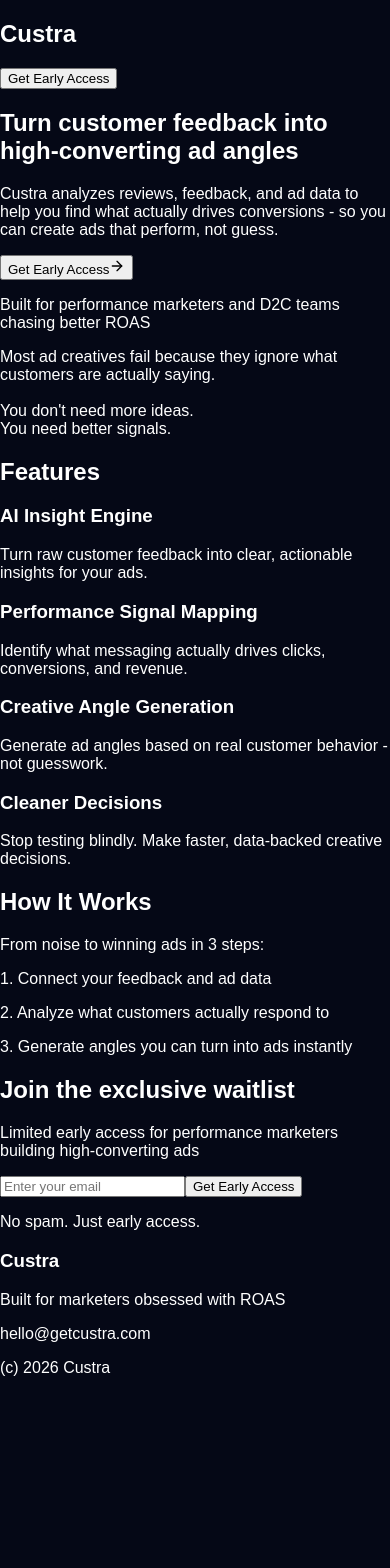
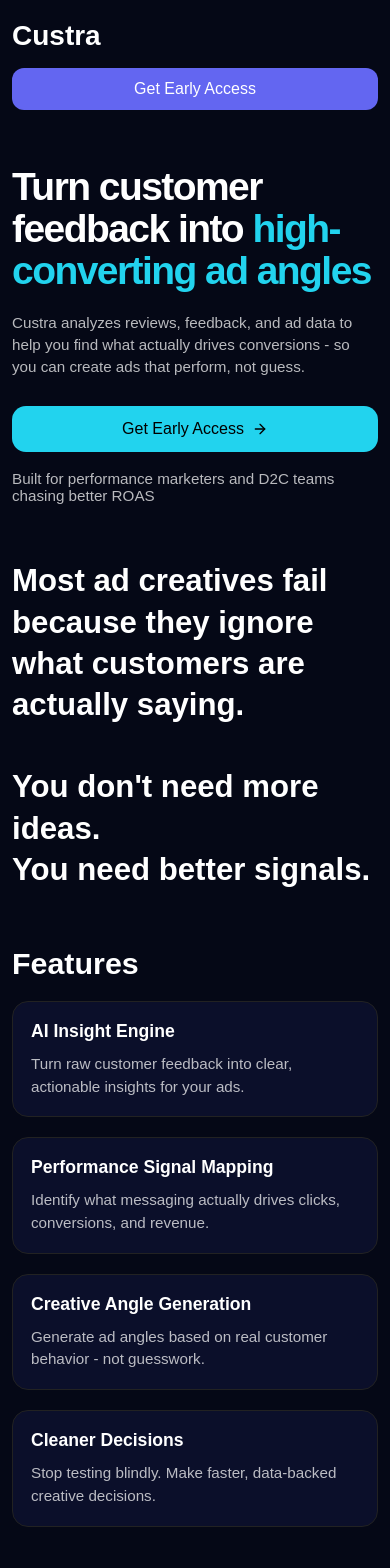
Before and after one commit to boss23custra/Custra, a React (Vite) app: page / in a window 390 px wide. Shown: the top 1568 px of the page. Before the commit the page ends 1393 px from the top, so only its background shows below. Built offline with nearby package versions, Linux system fonts and the light colour scheme.

Commit message:
Improve landing page mobile responsiveness

```diff
--- a/src/styles/index.css
+++ b/src/styles/index.css
@@ -1,6 +1,339 @@
+* {
+  box-sizing: border-box;
+}
+
+html {
+  scroll-behavior: smooth;
+}
+
 body {
   margin: 0;
   font-family: Arial, sans-serif;
   background: #050816;
   color: white;
 }
+
+button,
+input {
+  font: inherit;
+}
+
+#root {
+  min-height: 100vh;
+}
+
+.landing-shell {
+  min-height: 100vh;
+  background: #050816;
+  color: white;
+}
+
+.landing-page {
+  width: min(1120px, calc(100% - 48px));
+  margin: 0 auto;
+  padding: 40px 0 32px;
+}
+
+.landing-header {
+  display: flex;
+  justify-content: space-between;
+  align-items: center;
+  gap: 16px;
+  margin-bottom: 60px;
+}
+
+.brand {
+  margin: 0;
+  font-size: 2.5rem;
+  font-weight: 700;
+}
+
+.nav-button,
+.submit-button {
+  padding: 12px 18px;
+  background: #6366f1;
+  border: none;
+  border-radius: 12px;
+  color: white;
+  cursor: pointer;
+  transition: transform 180ms ease, opacity 180ms ease;
+}
+
+.primary-button {
+  padding: 14px 22px;
+  background: #22d3ee;
+  border: none;
+  border-radius: 14px;
+  color: #000;
+  cursor: pointer;
+  display: inline-flex;
+  align-items: center;
+  justify-content: center;
+  gap: 8px;
+  transition: transform 180ms ease, opacity 180ms ease;
+}
+
+.nav-button:hover,
+.primary-button:hover,
+.submit-button:hover {
+  transform: translateY(-1px);
+  opacity: 0.96;
+}
+
+.hero-section,
+.problem-section,
+.content-section {
+  margin-top: 80px;
+}
+
+.hero-section {
+  margin-top: 0;
+}
+
+.hero-title {
+  margin: 0;
+  max-width: 1100px;
+  font-size: clamp(2.5rem, 6vw, 4.5rem);
+  line-height: 1.04;
+  font-weight: 700;
+  letter-spacing: -0.04em;
+}
+
+.hero-highlight {
+  color: #22d3ee;
+}
+
+.hero-copy,
+.hero-support,
+.section-copy,
+.trust-copy,
+.feature-copy,
+.footer-copy,
+.footer-email {
+  color: rgba(255, 255, 255, 0.72);
+}
+
+.hero-copy {
+  margin: 20px 0 0;
+  max-width: 700px;
+  font-size: 1.15rem;
+  line-height: 1.45;
+}
+
+.hero-actions {
+  margin-top: 28px;
+}
+
+.hero-support {
+  margin: 18px 0 0;
+  max-width: 680px;
+  font-size: 1rem;
+}
+
+.problem-copy {
+  margin: 0;
+  max-width: 760px;
+  font-size: clamp(2rem, 4vw, 3rem);
+  line-height: 1.28;
+  font-weight: 700;
+}
+
+.section-title {
+  margin: 0 0 20px;
+  font-size: 1.9rem;
+}
+
+.section-copy {
+  margin: 0;
+  max-width: 640px;
+  line-height: 1.5;
+}
+
+.feature-grid {
+  display: grid;
+  grid-template-columns: repeat(4, minmax(0, 1fr));
+  gap: 20px;
+}
+
+.feature-card {
+  min-width: 0;
+  padding: 22px;
+  border: 1px solid #222;
+  border-radius: 16px;
+  background: #0b0f2a;
+}
+
+.feature-title {
+  margin: 0;
+  font-size: 1.1rem;
+  line-height: 1.3;
+}
+
+.feature-copy {
+  margin: 10px 0 0;
+  line-height: 1.5;
+}
+
+.steps-list {
+  display: grid;
+  gap: 14px;
+  margin-top: 20px;
+}
+
+.step-item {
+  margin: 0;
+  color: rgba(255, 255, 255, 0.8);
+  line-height: 1.5;
+}
+
+.waitlist-form {
+  display: flex;
+  gap: 12px;
+  align-items: center;
+  margin-top: 20px;
+}
+
+.email-input {
+  flex: 1;
+  min-width: 0;
+  padding: 14px 16px;
+  border-radius: 12px;
+  border: 1px solid #333;
+  background: #0f172a;
+  color: white;
+  outline: none;
+}
+
+.email-input:focus {
+  border-color: #22d3ee;
+  box-shadow: 0 0 0 3px rgba(34, 211, 238, 0.14);
+}
+
+.trust-copy {
+  margin: 12px 0 0;
+}
+
+.landing-footer {
+  display: flex;
+  justify-content: space-between;
+  align-items: center;
+  gap: 16px;
+  flex-wrap: wrap;
+  margin-top: 80px;
+  padding-top: 24px;
+  border-top: 1px solid #1e293b;
+}
+
+.footer-brand {
+  margin: 0;
+}
+
+.footer-meta {
+  text-align: right;
+}
+
+.footer-email,
+.footer-copy {
+  margin: 4px 0 0;
+}
+
+.footer-email {
+  margin-top: 0;
+}
+
+@media (max-width: 1024px) {
+  .feature-grid {
+    grid-template-columns: repeat(2, minmax(0, 1fr));
+  }
+}
+
+@media (max-width: 720px) {
+  .landing-page {
+    width: min(100% - 32px, 680px);
+    padding: 24px 0 28px;
+  }
+
+  .landing-header {
+    margin-bottom: 40px;
+  }
+
+  .brand {
+    font-size: 1.9rem;
+  }
+
+  .nav-button,
+  .submit-button,
+  .primary-button {
+    width: 100%;
+  }
+
+  .hero-section,
+  .problem-section,
+  .content-section,
+  .landing-footer {
+    margin-top: 56px;
+  }
+
+  .hero-title {
+    font-size: clamp(2.2rem, 10vw, 3.2rem);
+    line-height: 1.08;
+  }
+
+  .hero-copy {
+    font-size: 1rem;
+  }
+
+  .problem-copy {
+    font-size: clamp(1.9rem, 8vw, 2.6rem);
+    line-height: 1.32;
+  }
+
+  .feature-grid {
+    grid-template-columns: 1fr;
+  }
+
+  .waitlist-form {
+    flex-direction: column;
+    align-items: stretch;
+  }
+
+  .landing-footer {
+    flex-direction: column;
+    align-items: flex-start;
+  }
+
+  .footer-meta {
+    text-align: left;
+  }
+}
+
+@media (max-width: 480px) {
+  .landing-page {
+    width: min(100% - 24px, 560px);
+    padding-top: 20px;
+  }
+
+  .landing-header {
+    flex-direction: column;
+    align-items: stretch;
+  }
+
+  .brand {
+    font-size: 1.75rem;
+  }
+
+  .hero-copy,
+  .hero-support,
+  .section-copy,
+  .feature-copy,
+  .step-item,
+  .trust-copy,
+  .footer-copy,
+  .footer-email {
+    font-size: 0.95rem;
+  }
+
+  .feature-card {
+    padding: 18px;
+  }
+}
```
